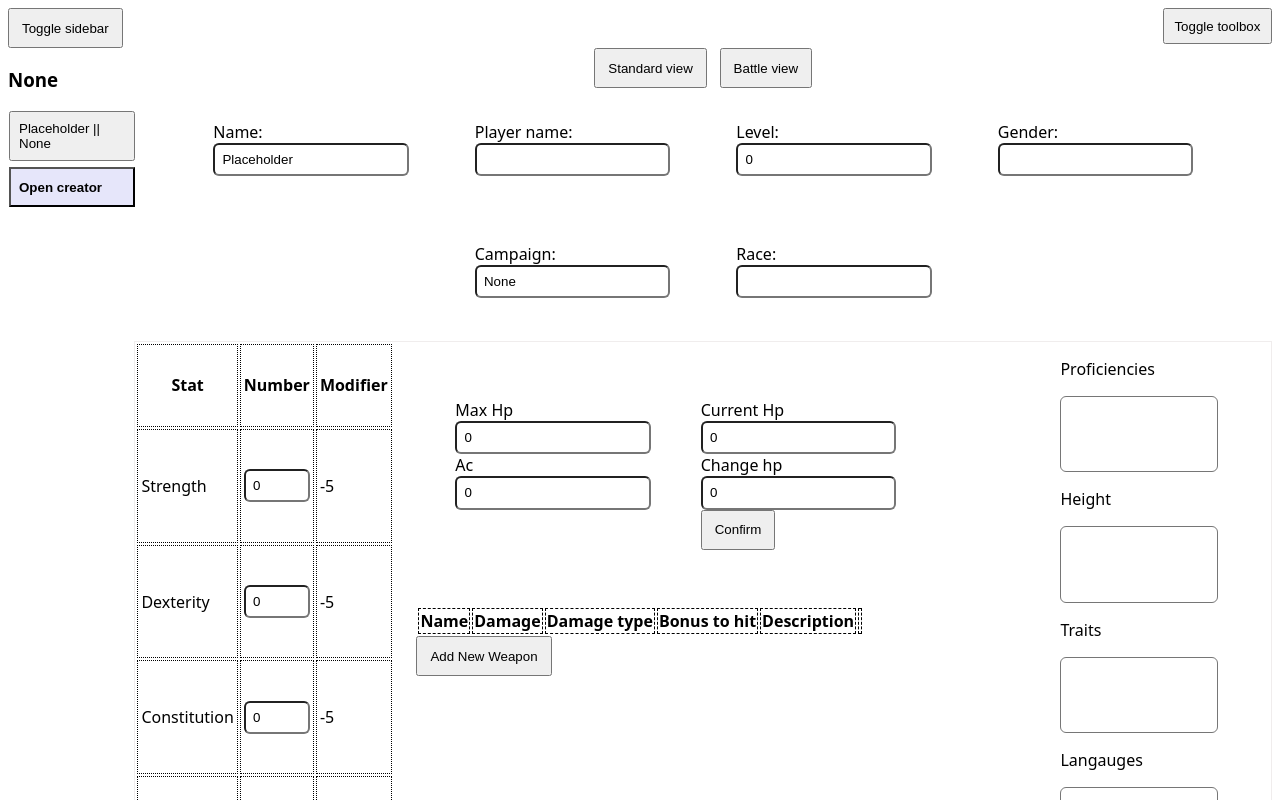
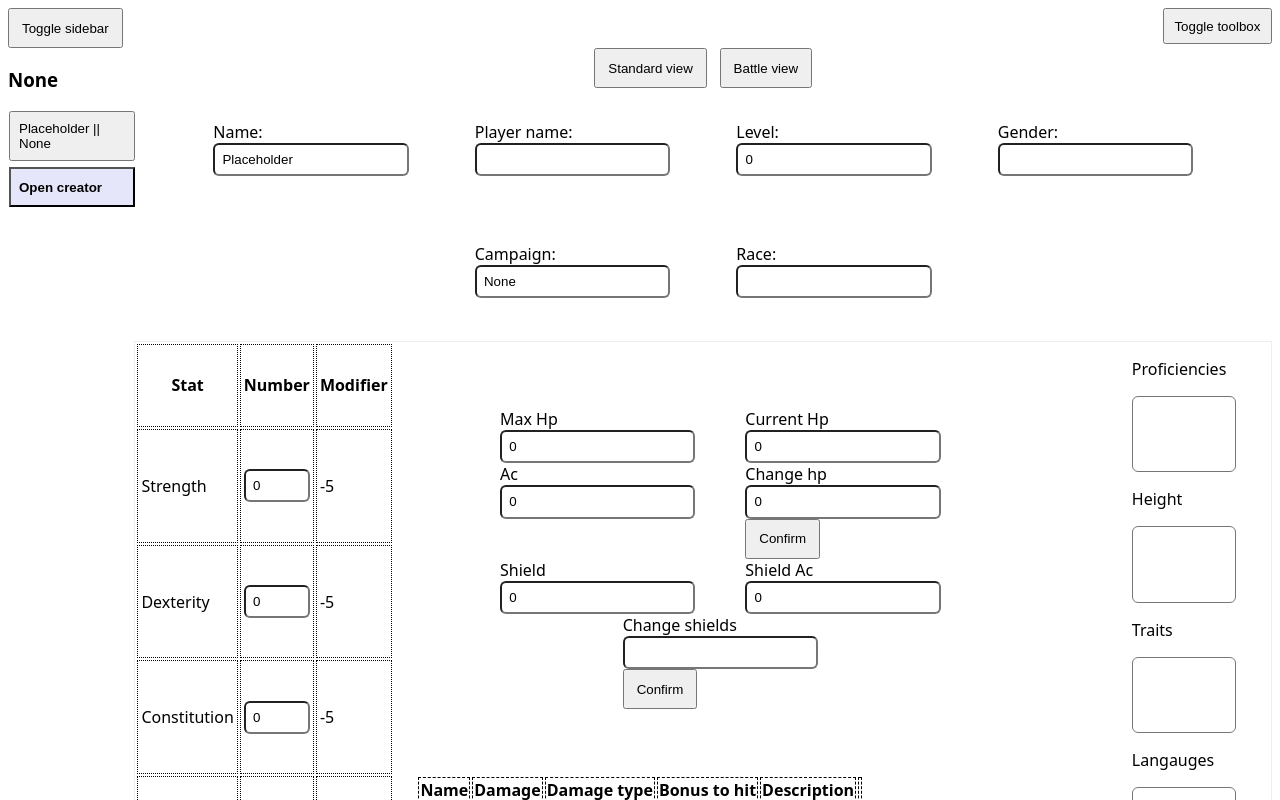
Before and after one commit to szynszyl320/Dndnt-DmScream, an Angular app: page / in a window 1280 px wide. Shown: the top 800 px of the page. Built offline with nearby package versions, Linux system fonts and the light colour scheme.

Commit message:
Miscelanous small changes to the battle and standard view

```diff
--- a/src/app/class/scuff-character.ts
+++ b/src/app/class/scuff-character.ts
@@ -13,6 +13,8 @@ export class ScuffCharacter {
     public maxHp :number = 0;
     public currentHp :number = 0;
     public ac :number = 0;
+    public shieldAc :number = 0;
+    public shieldHp :number = 0;
 
     public weapons :Array<Weapon> = [];
 
--- a/src/app/components/character-selection/character-selection.component.ts
+++ b/src/app/components/character-selection/character-selection.component.ts
@@ -51,6 +51,7 @@ export class CharacterSelectionComponent {
         newCharacter = new DndtCharacter;
       }
       this.characterHandler.createNewCharacter(newCharacter);
+      this.characterHandler.getCampaings();
       this.characterHandler.saveContent();
     } catch (error) {
       console.error("Something went wrong when creating the character", error);
--- a/src/app/components/character/character.component.html
+++ b/src/app/components/character/character.component.html
@@ -63,6 +63,19 @@
                 Change hp
                 <input type="number" name="hpChange" id="hpChange" [(ngModel)]="hpChange">
                 <button (click)="changeCurrentHp()">Confirm</button>
+            </label>
+            <label>
+                Shield
+                <input type="number" name="shield" id="shield" [(ngModel)]="currentCharacter.shieldHp">
+            </label>
+            <label>
+                Shield Ac
+                <input type="number" name="shield_ac" id="shield_ac" [(ngModel)]="currentCharacter.shieldAc">
+            </label>
+            <label>
+                Change shields
+                <input type="number" name="shield_change" id="shield_change" [(ngModel)]="changeCurrentShield">
+                <button (click)="changeCurrentShield()">Confirm</button>
             </label>
         </article>
         <table id="weapons">
--- a/src/app/components/character/character.component.ts
+++ b/src/app/components/character/character.component.ts
@@ -25,6 +25,7 @@ export class CharacterComponent {
   currentCharacter :ScuffCharacter = new ScuffCharacter; //defines a variable for the current character
 
   hpChange :number = 0; //defines the variable for later use in changing hp.
+  shieldChange :number = 0; //defines the variable for later use in changing shields
 
   //strings defined for use in cases where the data is saved as arrays.
   traitsString :string = "";
@@ -79,6 +80,11 @@ export class CharacterComponent {
     this.hpChange = 0;
   }
 
+  changeCurrentShield() :void {
+    this.currentCharacter.shieldHp += this.shieldChange;
+    this.shieldChange = 0;
+  }
+
   addWeapon() :void {
     this.currentCharacter.weapons.push(new Weapon) //pushes a new weapon into the weapon array
     this.saveChanges();
--- a/src/app/components/scuff-character-battle-view/scuff-character-battle-view.component.html
+++ b/src/app/components/scuff-character-battle-view/scuff-character-battle-view.component.html
@@ -24,6 +24,17 @@
         Change hp:
         <input type="number" name="hp_change" id="hp_change" [(ngModel)]="hpChange">
         <button (click)="changeCurrentHp()">Confirm</button>
+    </label>
+    <label>
+        Shields: <input type="number" name="shields" id="shields" [(ngModel)]="currentCharacter.shieldHp">
+    </label>
+    <label>
+        Shields Ac: <input type="number" name="shields_ac" id="shields_ac" [(ngModel)]="currentCharacter.shieldAc">
+    </label>
+    <label>
+        Change shields:
+        <input type="number" name="change_shields" id="change_shields" [(ngModel)]="shieldsChange">
+        <button (click)="changeCurrentShields()">Confirm</button>
     </label>
 </header>
 <main>
--- a/src/app/components/scuff-character-battle-view/scuff-character-battle-view.component.ts
+++ b/src/app/components/scuff-character-battle-view/scuff-character-battle-view.component.ts
@@ -25,6 +25,7 @@ export class ScuffCharacterBattleViewComponent {
   constructor(private characterHandler: CharacterHandlerService, private ngZone: NgZone) {}
 
   hpChange : number = 0;
+  shieldsChange :number = 0;
 
   currentCharacter :ScuffCharacter = new ScuffCharacter;
 
@@ -53,6 +54,12 @@ export class ScuffCharacterBattleViewComponent {
 
   changeCurrentHp() :void {
     this.currentCharacter.currentHp += this.hpChange;
+    this.hpChange = 0;
+  }
+
+  changeCurrentShields() :void {
+    this.currentCharacter.shieldHp = this.shieldsChange;
+    this.shieldsChange = 0;
   }
 
   rollModifier(modifier :number, type :string) :void {
@@ -126,7 +133,7 @@ export class ScuffCharacterBattleViewComponent {
     this.startProgress();
   }
 
-   saveChanges() :void {
+  saveChanges() :void {
 
     //all the strings get split back up to arrays
     this.currentCharacter.traits = this.traitsString.split('\n');
--- a/src/app/components/toolbox/toolbox.component.ts
+++ b/src/app/components/toolbox/toolbox.component.ts
@@ -75,6 +75,8 @@ export class ToolboxComponent {
 
       alert("Character sucessfully imported!"); //gives an indication to the user that the character has been imported.
 
+      this.characterHandler.getCampaings();
+
       this.characterHandler.saveContent(); //saves content to confirm changes
 
       event.target.value = null; //clears the file input
@@ -91,6 +93,7 @@ export class ToolboxComponent {
 
       this.characterHandler.deleteCharacter(this.characterHandler.findCharacterIndex(this.currentCharacter)); //Deletes the character
       this.characterHandler.changeCharacter(this.characterArray[0]); //changes the character to the first on in the characterArray
+      this.characterHandler.getCampaings();
       this.characterHandler.saveContent(); //saves content to confirm changes;
     }
 
```
